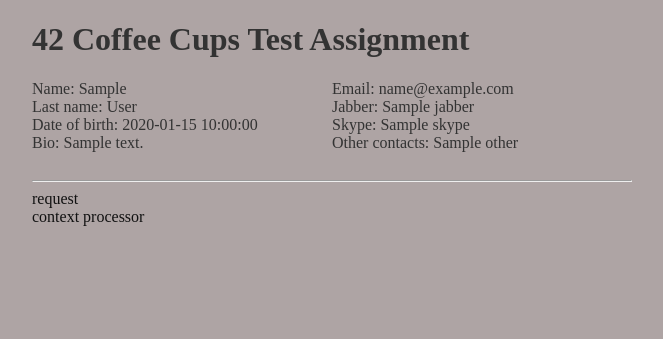
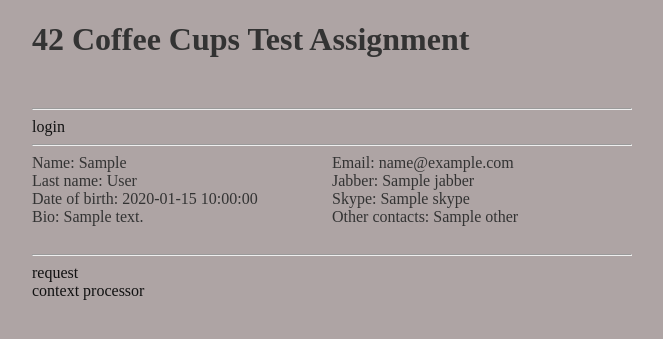
Before and after one commit to madeira/42_coffee_cups_tests, a Python web app: template mysite/templates/base.html in a window 1280 px wide. Shown: the top 339 px of the page, without its empty margins (308-971 px from the left). Run offline with Jinja, Linux system fonts and the light colour scheme; the template is opened without the code that fills it: most values are stand-ins (such as "Sample title", 1, 10 or a date in 2020).

Commit message:
template modiry for ticket

```diff
--- a/mysite/templates/base.html
+++ b/mysite/templates/base.html
@@ -14,6 +14,11 @@
             </div>
             {% block body %}
             {% if person  %}
+	    <div class="href" >
+              <hr/>
+              <a href="/login/">login</a><br/>
+	      <hr/>
+            </div>
 	    <div id="right_collum">
                 <span>Name: {{person.first_name}}</span><br/>
                 <span>Last name: {{person.last_name}}</span><br/>
```
